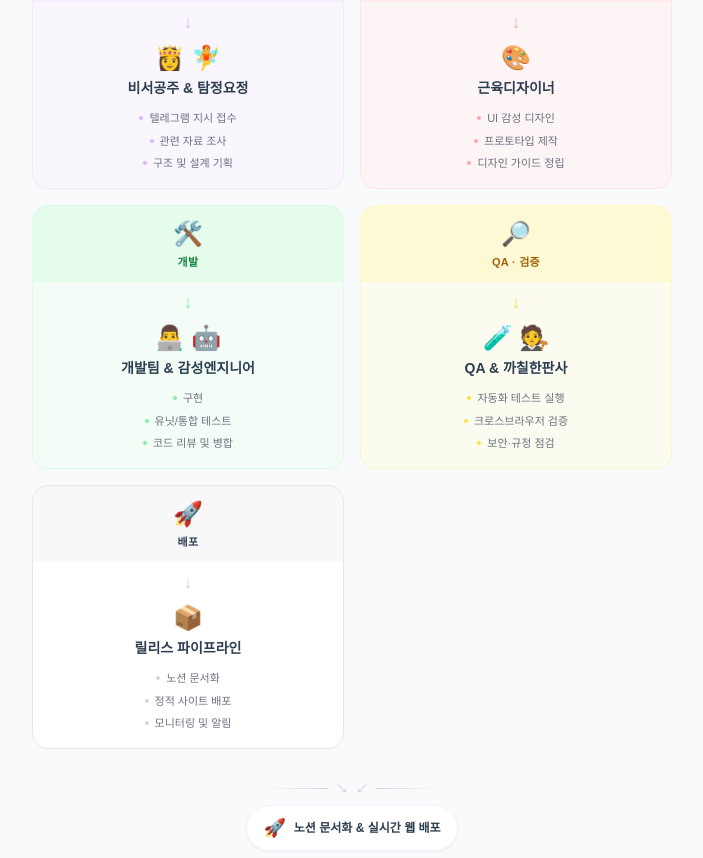
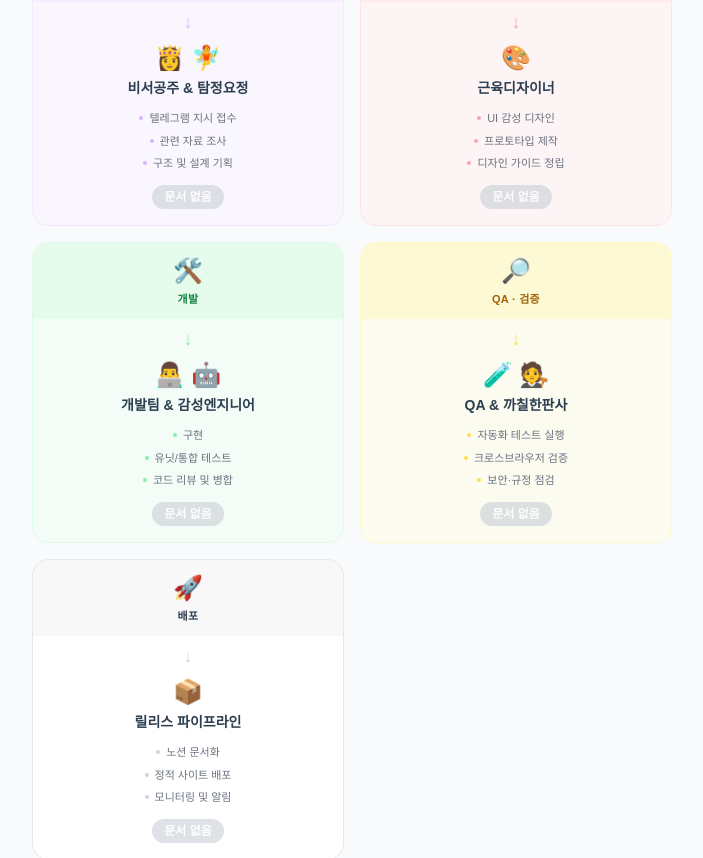
Before and after one commit to nohdaeyoung/live, a Next.js app in the folder bip/: page / in a window 1280 px wide. Shown: the part 1028-1886 px from the top of the page, without its empty margins (288-991 px from the left). Built offline with nearby package versions, Linux system fonts and the light colour scheme; no server answers; the database is empty; a web font is replaced by a local one.

Commit message:
feat: add doc link button to HowWeWork cards (shows disabled when no doc)

```diff
--- a/bip/src/components/home/how-we-work.tsx
+++ b/bip/src/components/home/how-we-work.tsx
@@ -118,6 +118,24 @@ export function HowWeWork() {
                   </div>
                 ))}
               </div>
+
+              {/* 문서 버튼 (노션 링크가 없으면 비활성화) */}
+              <div className="mt-3">
+                {track.docLink ? (
+                  <a
+                    href={track.docLink}
+                    target="_blank"
+                    rel="noreferrer"
+                    className="inline-block text-xs font-bold text-white bg-primary px-3 py-1 rounded-full shadow-sm"
+                  >
+                    문서 보기
+                  </a>
+                ) : (
+                  <span className="inline-block text-xs font-bold text-white bg-gray-300 px-3 py-1 rounded-full opacity-70 cursor-not-allowed">
+                    문서 없음
+                  </span>
+                )}
+              </div>
             </div>
           </motion.div>
         ))}
```
